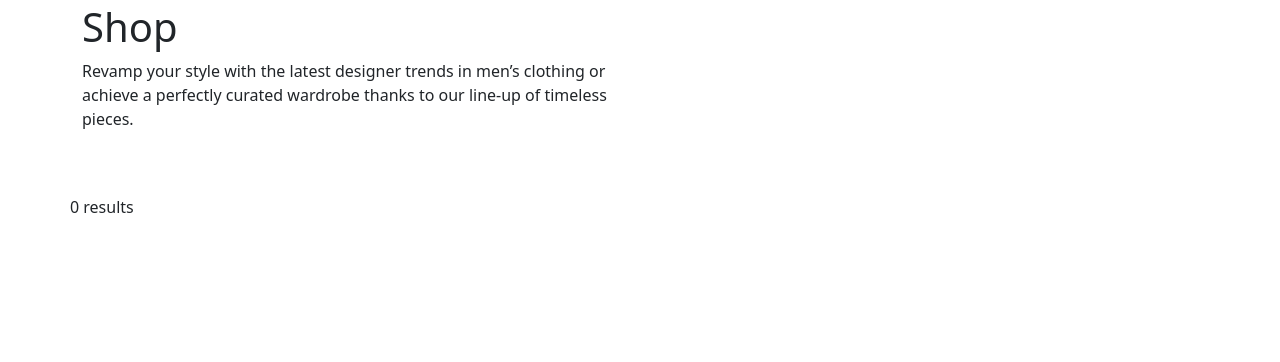
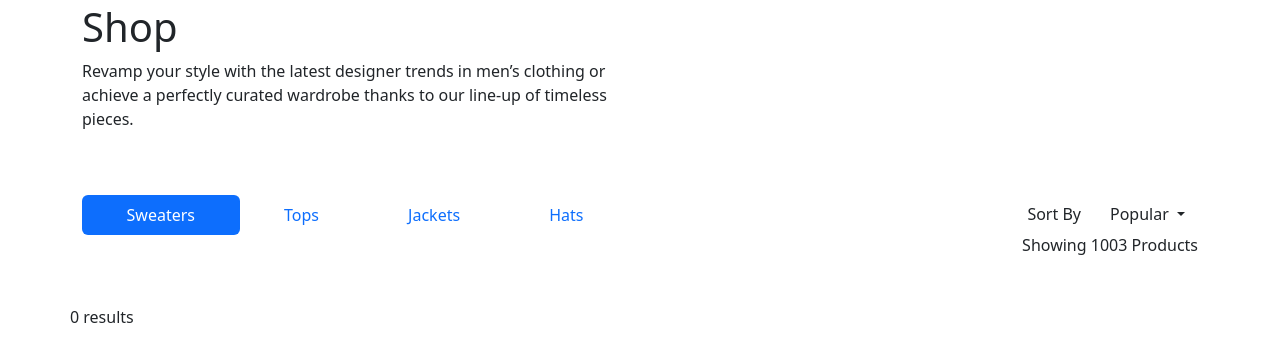
Before and after one commit to dandyo/teach-php, a PHP site: page / in a window 1280 px wide. Shown: the part 53-415 px from the top of the page. Run offline with PHP 8.4, Linux system fonts and the light colour scheme; data that the repository does not hold is empty.

Commit message:
added sort options

```diff
--- a/index.php
+++ b/index.php
@@ -6,6 +6,41 @@ require_once('banner.php');
 
 <section class="py-5">
     <div class="container-xl">
+        <div class="row mb-5">
+            <div class="col-md-6">
+                <ul class="nav nav-pills nav-fill nav-filter">
+                    <li class="nav-item">
+                        <a class="nav-link active" aria-current="page" href="#">Sweaters</a>
+                    </li>
+                    <li class="nav-item">
+                        <a class="nav-link" href="#">Tops</a>
+                    </li>
+                    <li class="nav-item">
+                        <a class="nav-link" href="#">Jackets</a>
+                    </li>
+                    <li class="nav-item">
+                        <a class="nav-link" href="#">Hats</a>
+                    </li>
+                </ul>
+            </div>
+            <div class="col-md-6 d-flex justify-content-end align-items-end flex-column filter-sort-wrap">
+                <div class="d-flex align-items-center filter-sort">
+                    <span class="me-3">Sort By</span>
+                    <div class="dropdown">
+                        <button class="btn dropdown-toggle" type="button" data-bs-toggle="dropdown" aria-expanded="false">
+                            Popular
+                        </button>
+                        <ul class="dropdown-menu dropdown-menu-end">
+                            <li><a class="dropdown-item" href="#">Action</a></li>
+                            <li><a class="dropdown-item" href="#">Another action</a></li>
+                            <li><a class="dropdown-item" href="#">Something else here</a></li>
+                        </ul>
+                    </div>
+                </div>
+                <div>Showing 1003 Products</div>
+            </div>
+        </div>
+
         <div class="row">
             <?php
             // echo "home";
```
